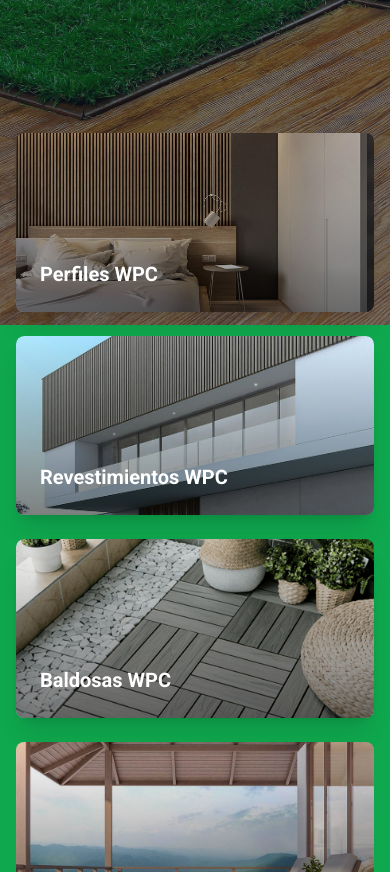
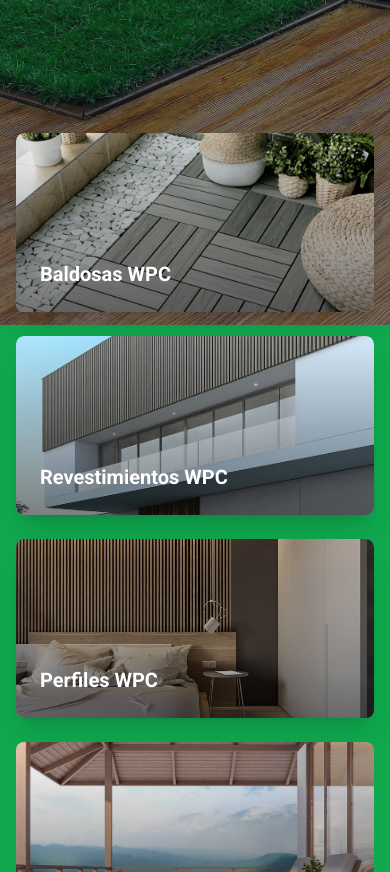
Before and after one commit to ccova-tech/greencube, a Next.js app: page / in a window 390 px wide. Shown: the part 2220-3092 px from the top of the page. Built offline with nearby package versions, Linux system fonts and the light colour scheme.

Commit message:
style: cards mobile home page

```diff
--- a/src/app/(site-components)/AppMobile.jsx
+++ b/src/app/(site-components)/AppMobile.jsx
@@ -107,8 +107,8 @@ export default function AppMobile() {
                         className={({ selected }) =>
                           classNames(
                             selected
-                              ? 'border-secondary text-onbgcolor'
-                              : 'border-transparent text-secondary hover:border-bgcolor hover:text-bgcolor',
+                              ? 'border-0 border-b border-secondary text-onbgcolor ring-0 outline-0'
+                              : 'border-0 border-b border-transparent text-secondary hover:border-bgcolor hover:text-bgcolor right-0 outline-0',
                             'whitespace-nowrap border-b-2 py-6 text-lg lg:text-xl font-semibold'
                           )
                         }
--- a/src/app/(site-components)/EcoProducts.jsx
+++ b/src/app/(site-components)/EcoProducts.jsx
@@ -3,11 +3,11 @@ import React from 'react'
 
 const collections = [
   {
-    name: "Perfiles WPC",
+    name: 'Baldosas WPC',
     href: '#',
-    imageSrc: '/barner5.jpg',
-    imageSrc2: '/barner55.jpg',
-    imageAlt: 'Perfiles WPC',
+    imageSrc: '/barner4.jpg',
+    imageSrc2: '/barner44.jpg',
+    imageAlt: 'Baldosas WPC',
   },
   {
     name: "Revestimientos WPC",
@@ -17,11 +17,11 @@ const collections = [
     imageAlt: 'Revestimientos WPC',
   },
   {
-    name: 'Baldosas WPC',
+    name: "Perfiles WPC",
     href: '#',
-    imageSrc: '/barner4.jpg',
-    imageSrc2: '/barner44.jpg',
-    imageAlt: 'Baldosas WPC',
+    imageSrc: '/barner5.jpg',
+    imageSrc2: '/barner55.jpg',
+    imageAlt: 'Perfiles WPC',
   },
 ]
 
@@ -88,7 +88,7 @@ export default function EcoProducts() {
               >
                 <div>
                   <div aria-hidden="true" className="lg:absolute inset-0 overflow-hidden rounded-lg">
-                    <div className="lg:absolute inset-0 overflow-hidden transition-all group">
+                    <div className="lg:absolute inset-0 overflow-hidden transition-all group relative">
                       <Image
                         src={collection.imageSrc}
                         alt={collection.imageAlt}
@@ -99,7 +99,7 @@ export default function EcoProducts() {
                       <Image
                         src={collection.imageSrc2}
                         alt={collection.imageAlt}
-                        className="top-0 h-full w-full object-cover object-center absolute invisible group-hover:visible max-sm:aspect-h-1 max-sm:aspect-w-2 max-sm:overflow-hidden"
+                        className="bottom-0 absolute h-full w-full object-cover object-center invisible group-hover:visible max-sm:overflow-hidden"
                         width={500}
                         height={500}
                       />
@@ -126,7 +126,7 @@ export default function EcoProducts() {
         </section>
       </div>
 
-      <div className="bg-primary">
+      <div className="bg-primary mb-24 lg:mb-0">
         <div className="mx-auto max-w-7xl px-4 lg:py-16 sm:px-6 sm:py-24 lg:px-8">
           {/* <div className="sm:flex sm:items-baseline sm:justify-between">
             <h2 className="text-2xl font-bold tracking-tight text-gray-900">Shop by Category</h2>
--- a/src/app/page.tsx
+++ b/src/app/page.tsx
@@ -16,6 +16,7 @@ export default function Home() {
       {/* <main className='bg-primary h-screen w-full flex flex-col items-center justify-center text-black'>
         <h1 className='text-2xl font-bold'>GreenCube</h1>
       </main> */}
+      <div className='h-14 bg-secondary text-secondary'>.</div>
     </div>
   )
 }
```
